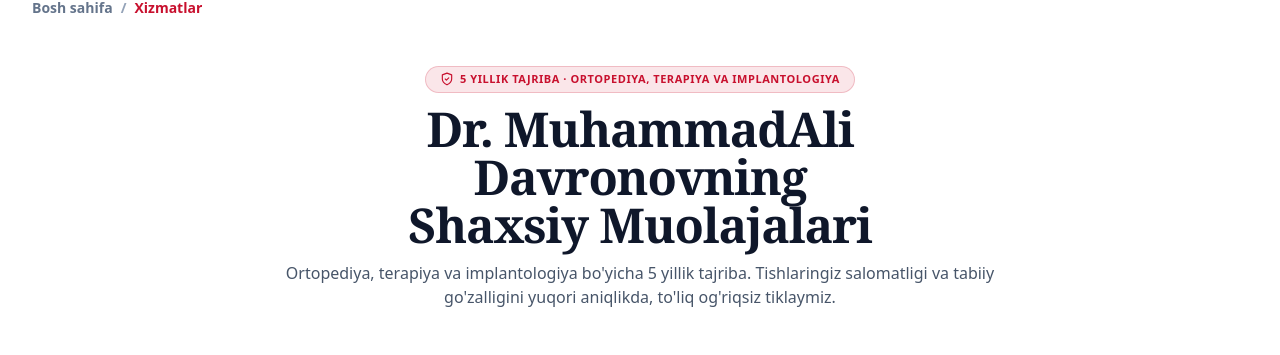
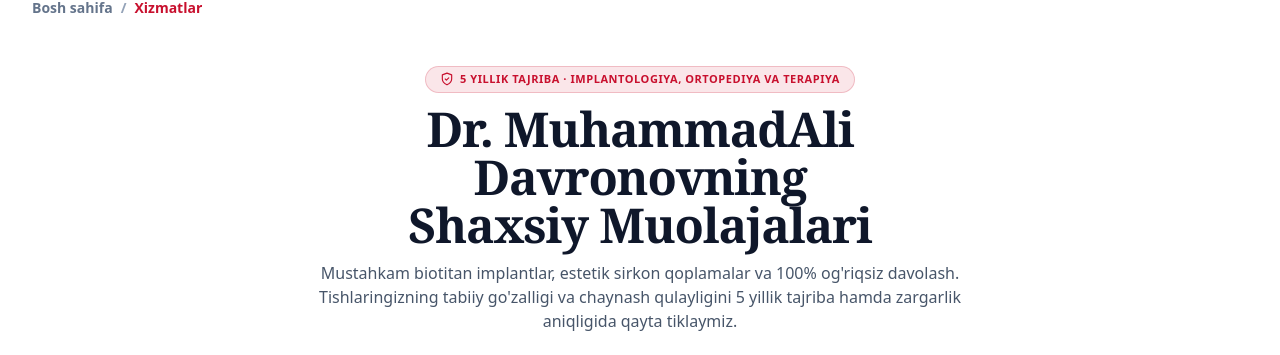
Before and after one commit to shakhzod-madmarov/stomatolog-muhammadali, a React (Vite) app in the folder frontend/: page /services in a window 1280 px wide. Shown: the part 138-493 px from the top of the page. Built offline with nearby package versions, Linux system fonts and the light colour scheme; no server answers.

Commit message:
feat: paraphrase services header description to be engaging, attractive and prioritize implantology

```diff
--- a/frontend/src/constants/doctor.js
+++ b/frontend/src/constants/doctor.js
@@ -110,14 +110,14 @@ export const getExperienceBadge = (lang = "uz") => {
 
 export const getHeroTag = (lang = "uz") => {
   const years = getYearsOfExperience();
-  if (lang === "ru") return `${years} Лет Опыта · Ортопедия, Терапия, Имплантология · Андижан`;
-  if (lang === "en") return `${years} Years Experience · Orthopedics, Therapy, Implantology · Andijan`;
-  return `${years} Yillik Tajriba · Ortopediya, Terapiya, Implantologiya · Andijon`;
+  if (lang === "ru") return `${years} Лет Опыта · Имплантология, Ортопедия, Терапия · Андижан`;
+  if (lang === "en") return `${years} Years Experience · Implantology, Orthopedics, Therapy · Andijan`;
+  return `${years} Yillik Tajriba · Implantologiya, Ortopediya, Terapiya · Andijon`;
 };
 
 export const getServicesTag = (lang = "uz") => {
   const years = getYearsOfExperience();
-  if (lang === "ru") return `${years} ЛЕТ ПРАКТИКИ · ОРТОПЕДИЯ, ТЕРАПИЯ И ИМПЛАНТОЛОГИЯ`;
-  if (lang === "en") return `${years} YEARS EXPERIENCE · ORTHOPEDICS, THERAPY & IMPLANTOLOGY`;
-  return `${years} YILLIK TAJRIBA · ORTOPEDIYA, TERAPIYA VA IMPLANTOLOGIYA`;
+  if (lang === "ru") return `${years} ЛЕТ ПРАКТИКИ · ИМПЛАНТОЛОГИЯ, ОРТОПЕДИЯ И ТЕРАПИЯ`;
+  if (lang === "en") return `${years} YEARS EXPERIENCE · IMPLANTOLOGY, ORTHOPEDICS & THERAPY`;
+  return `${years} YILLIK TAJRIBA · IMPLANTOLOGIYA, ORTOPEDIYA VA TERAPIYA`;
 };
--- a/frontend/src/pages/Services.jsx
+++ b/frontend/src/pages/Services.jsx
@@ -72,12 +72,12 @@ const Services = ({ onOpenBooking }) => {
             ? "Клинические Услуги Д-ра МухаммадАли Давронова"
             : "Clinical Treatments & Care by Dr. MuhammadAli Davronov"}
         </h1>
-        <p className="text-sm sm:text-base text-slate-600">
+        <p className="text-sm sm:text-base text-slate-600 max-w-2xl mx-auto leading-relaxed">
           {lang === "uz"
-            ? "Ortopediya, terapiya va implantologiya bo'yicha 5 yillik tajriba. Tishlaringiz salomatligi va tabiiy go'zalligini yuqori aniqlikda, to'liq og'riqsiz tiklaymiz."
+            ? "Mustahkam biotitan implantlar, estetik sirkon qoplamalar va 100% og'riqsiz davolash. Tishlaringizning tabiiy go'zalligi va chaynash qulayligini 5 yillik tajriba hamda zargarlik aniqligida qayta tiklaymiz."
             : lang === "ru"
-            ? "5 лет клинического опыта в ортопедии, терапии и имплантологии. Восстановление здоровья и эстетики зубов с высокой точностью и искренней заботой."
-            : "5 years of clinical experience in orthopedics, therapy, and implantology. Restoring your smile with precision and gentle comfort."}
+            ? "Надёжная дентальная имплантация, эстетичный цирконий и 100% лечение без боли. Возвращаем естественную красоту улыбки и комфорт жевания с ювелирной точностью и 5-летним клиническим опытом."
+            : "Biocompatible dental implants, aesthetic zirconia restorations, and 100% pain-free care. Restoring your natural smile and chewing comfort with artisan precision and 5 years of clinical mastery."}
         </p>
       </div>
 
```
